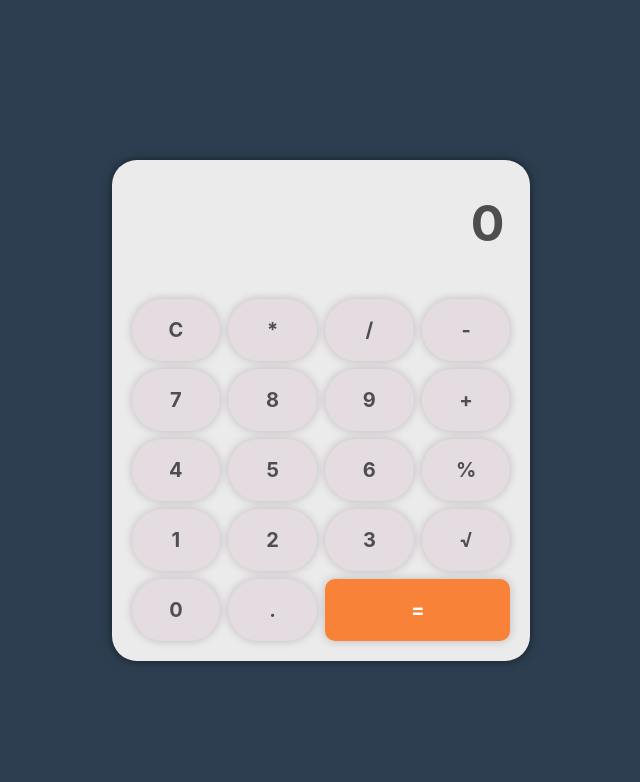
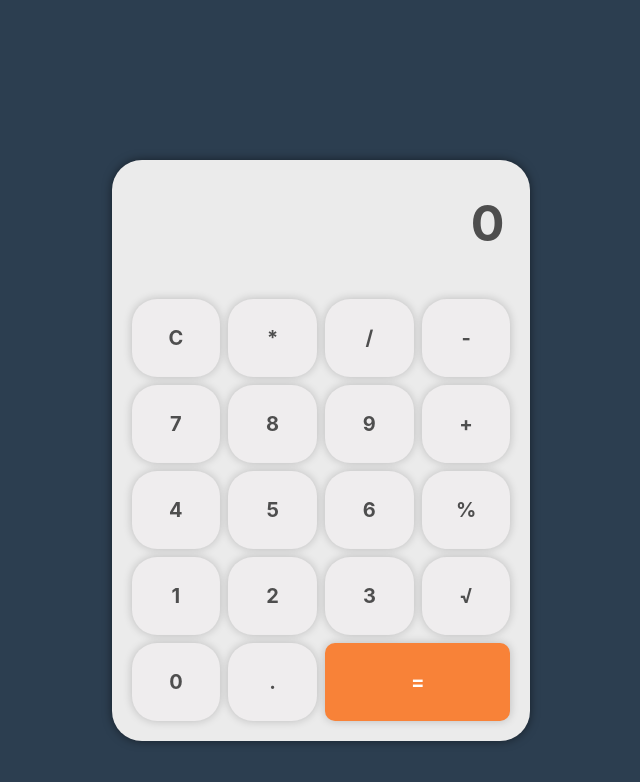
Before and after one commit to alikhan40310/Calculator-App-in-Vue-JS, a Vue app: page / in a window 1280 px wide. Shown: the top 782 px of the page, without its empty margins (319-959 px from the left). Built offline with nearby package versions, Linux system fonts and the light colour scheme.

Commit message:
final changes in UI theme

```diff
--- a/src/assets/base.css
+++ b/src/assets/base.css
@@ -2,7 +2,7 @@
 :root {
   --bg-color: #2c3e50;
   --calcalulator-bg-color: #ebebeb;
-  --btn-color: #e4dce0;
+  --btn-color: #efedee;
   --text-color: rgb(78, 78, 78);
   --inside-color: rgb(78, 78, 78);
   --hover-color: #3d5875;
--- a/src/components/CalculatorApp.vue
+++ b/src/components/CalculatorApp.vue
@@ -11,7 +11,7 @@
 .content {
   background: #234;
   width: auto;
-  border-radius: 25px;
+  border-radius: 30px;
   margin-top: 10rem;
   text-align: right;
   font-weight: bold;
@@ -41,7 +41,7 @@
 }
 .fonts{
     font-weight: 600;
-    border-radius: 40px;
+    border-radius: 25px;
     color: var(--text-color);
 }
 .text-orange{
@@ -140,7 +140,7 @@ export default {
         </div>
         <div class="d-flex flex-wrap mt-4">
           <div class="col-3 " :class="{'col-6': ['='].includes(n)}" v-for="n in calculatorElement" :key="n">
-            <div class="fonts lead text-center m-1 py-3 bg-vue-dark  hover-class"
+            <div class="fonts lead text-center m-1 py-4 bg-vue-dark  hover-class"
             :class="{'text-orange': ['C','√', '*','/','-','+','%', '='].includes(n)},[ {'bg-vue-orange': ['='].includes(n)}]"
             @click="action(n)">
                 {{ n }}
```
